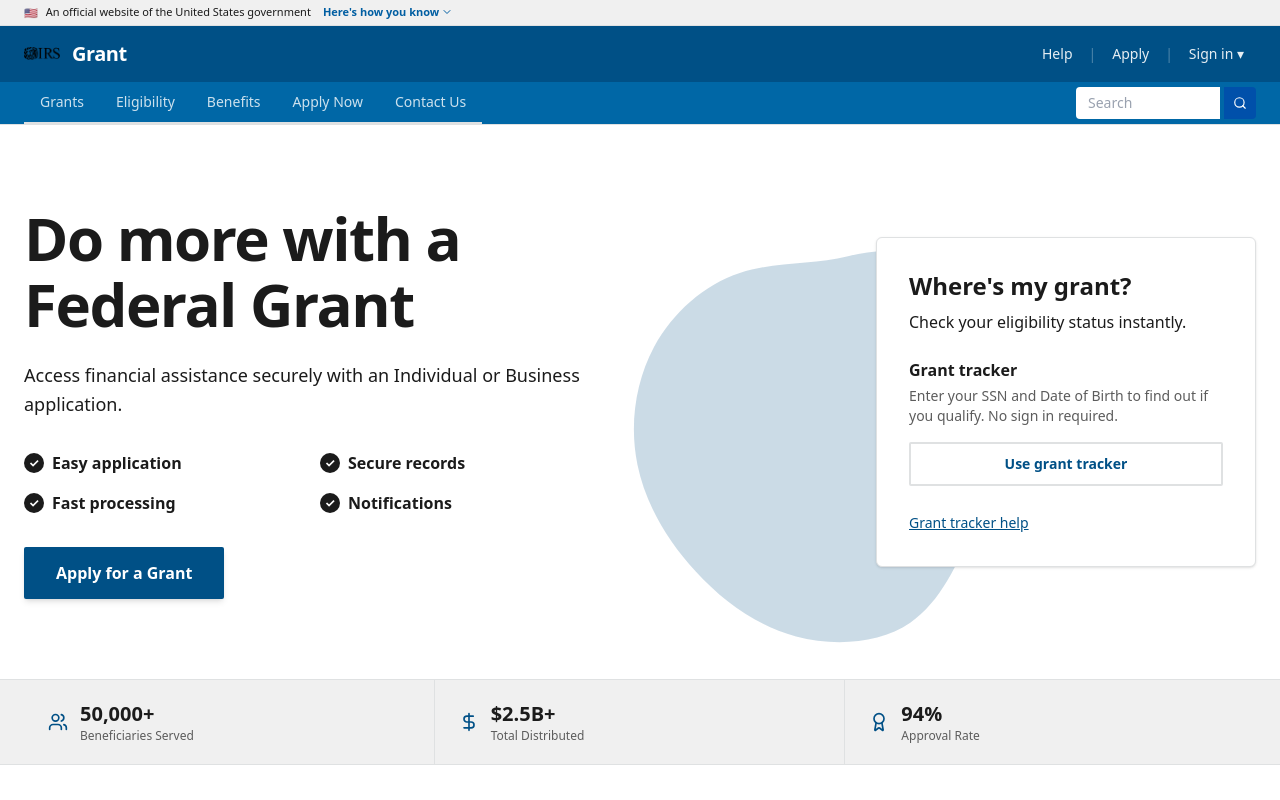
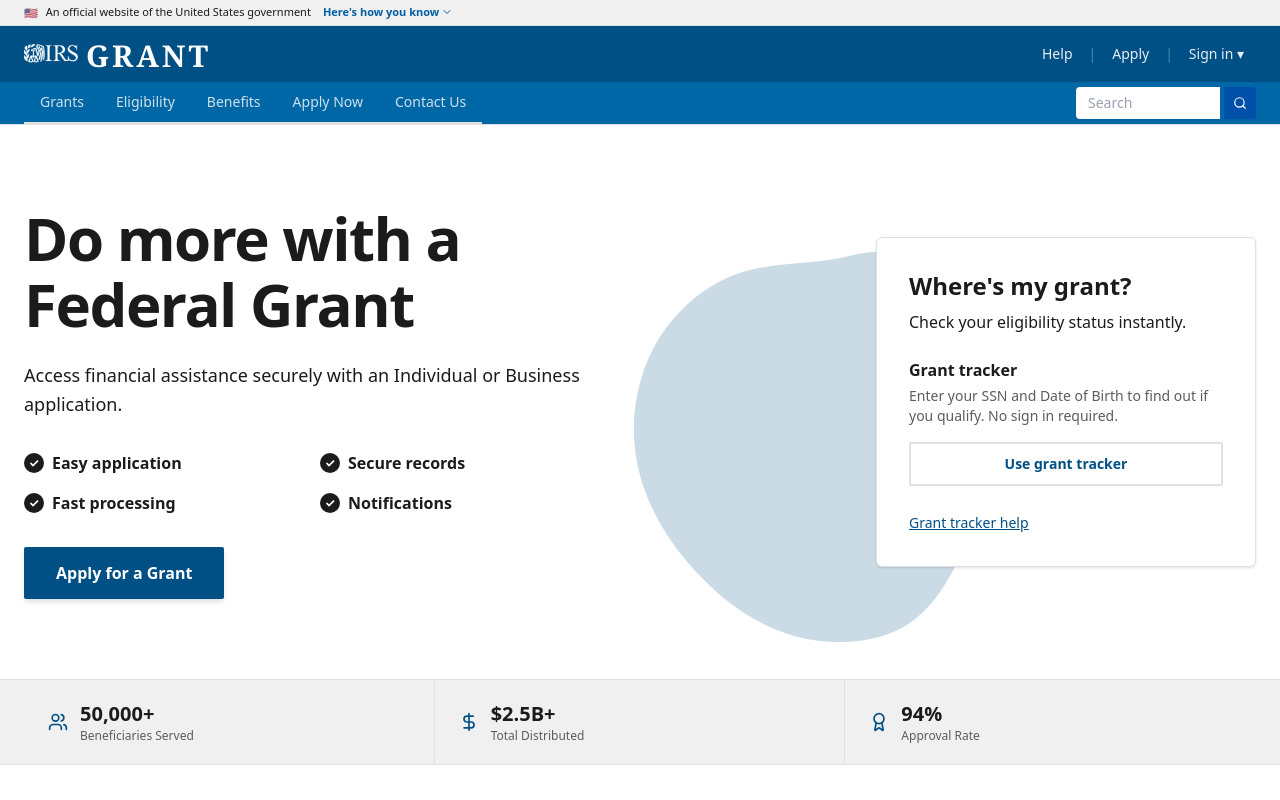
Before and after one commit to Biggie9999/irs-grant, a Next.js app: page / in a window 1280 px wide. Shown: the top 800 px of the page. Built offline with nearby package versions, Linux system fonts and the light colour scheme.

Commit message:
Enhance logo and text branding to match IRS serif tracking

```diff
--- a/src/components/footer.tsx
+++ b/src/components/footer.tsx
@@ -8,15 +8,15 @@
         <div className="grid gap-8 sm:grid-cols-3">
           {/* Logo & Description */}
           <div>
-            <div className="flex items-center gap-2 mb-3">
+            <div className="flex items-center gap-2 mb-3 group">
               <Image
                 src="/logo.png"
                 alt="Grant Program"
-                width={28}
-                height={28}
-                className="brightness-200 invert rounded"
+                width={36}
+                height={36}
+                className="brightness-0 invert object-contain"
               />
-              <span className="text-sm font-bold">Grant</span>
+              <span className="text-xl font-serif font-extrabold tracking-widest mt-1">GRANT</span>
             </div>
             <p className="text-xs text-gray-400 leading-relaxed">
               The Federal Grant Program provides financial assistance to eligible senior citizens and disabled individuals across the United States.
--- a/src/components/navbar.tsx
+++ b/src/components/navbar.tsx
@@ -19,16 +19,16 @@
       {/* Primary nav - dark blue IRS-style */}
       <div className="bg-[#005086]">
         <div className="mx-auto flex h-14 max-w-7xl items-center justify-between px-4 sm:px-6">
-          <Link href="/" className="flex items-center gap-3 group">
+          <Link href="/" className="flex items-center gap-2 group">
             <Image
               src="/logo.png"
               alt="Grant Program Logo"
-              width={36}
-              height={36}
-              className="rounded brightness-200 invert"
+              width={54}
+              height={54}
+              className="brightness-0 invert object-contain"
             />
-            <span className="text-xl font-bold text-white tracking-tight">
-              Grant
+            <span className="text-3xl font-serif font-extrabold text-white tracking-widest mt-1">
+              GRANT
             </span>
           </Link>
           <div className="flex items-center gap-1 text-sm text-white/90">
```
